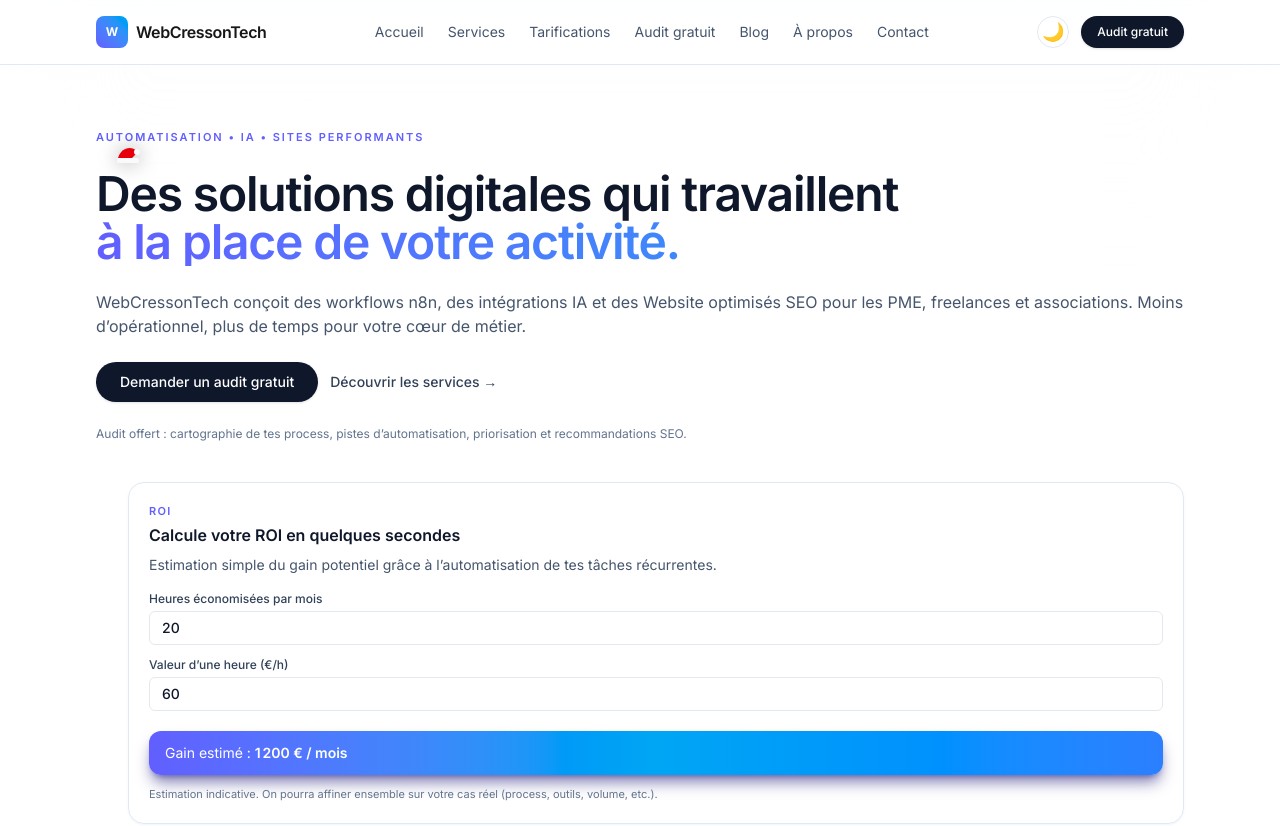
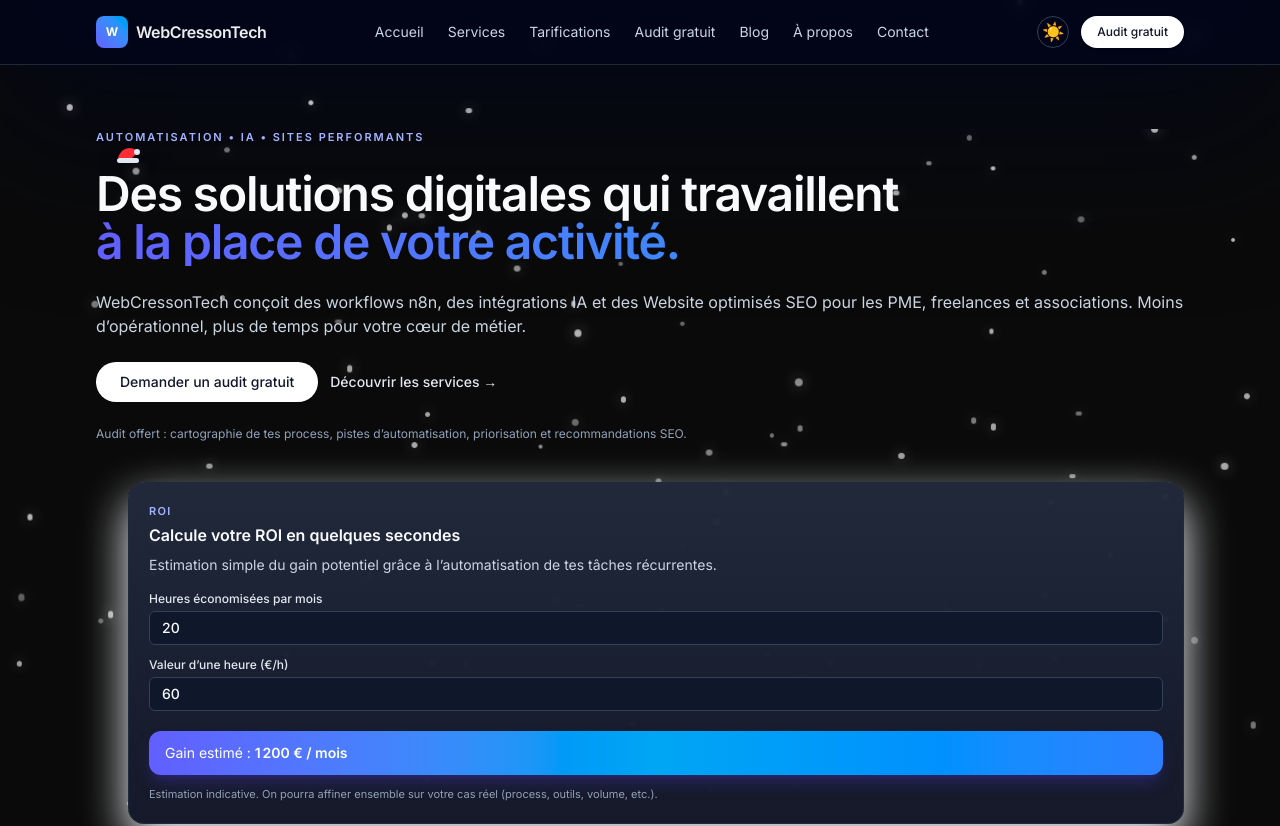
Before and after one commit to creacress/webcresson-site, a Next.js app: page / in a window 1280 px wide. Shown: the top 826 px of the page. Built offline with nearby package versions, Linux system fonts and the light colour scheme.

Commit message:
feat(theme): update ThemeProvider to use dark mode by default and disable system theme

```diff
--- a/components/theme/ThemeProvider.tsx
+++ b/components/theme/ThemeProvider.tsx
@@ -7,9 +7,8 @@ import { ReactNode } from "react";
 export function ThemeProvider({ children }: { children: ReactNode }) {
   return (
     <NextThemesProvider
-      attribute="data-theme" // <= important avec @custom-variant dark (...)
-      defaultTheme="system"
-      enableSystem
+      defaultTheme="dark"
+      enableSystem={false}
     >
       {children}
     </NextThemesProvider>
```
